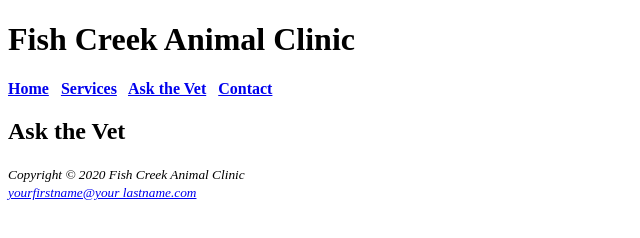
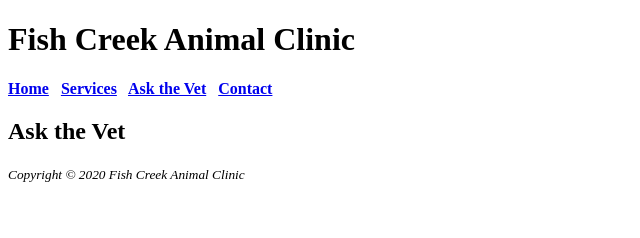
Before and after one commit to K2botz/Fish-Creek, a plain HTML site: page Fishcreek_askvet.html in a window 1280 px wide. Shown: the whole page, without its empty margins (0-640 px from the left). Drawn offline with Linux system fonts and the light colour scheme.

Commit message:
Update Fishcreek_askvet.html

```diff
--- a/Fishcreek_askvet.html
+++ b/Fishcreek_askvet.html
@@ -22,7 +22,7 @@
       <small><i>
         Copyright &copy; 2020 Fish Creek Animal Clinic
         <br>
-        <a href="mailto:yourfirstname@yourlastname.com">yourfirstname@your lastname.com</a>
+        <a href="mailto:yourfirstname@yourlastname.com"</a>
         </i></small>
     </footer>
   </body>
```
